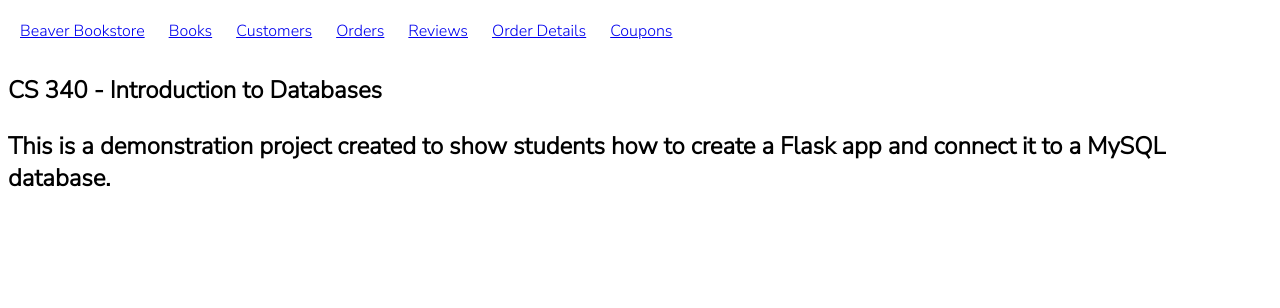
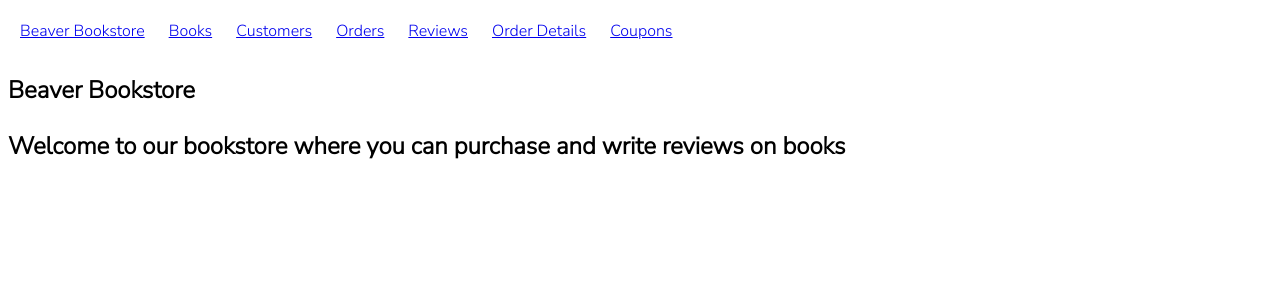
Before and after one commit to h3nry-m/Beaver_Bookstore, a Flask app: page / in a window 1280 px wide. Shown: the top 308 px of the page. Run offline with Flask 2, Linux system fonts and the light colour scheme.

Commit message:
Changed description of home page

```diff
--- a/templates/main.j2
+++ b/templates/main.j2
@@ -1,8 +1,8 @@
 {% extends 'base.html' %}
 {% block header %}
-    <h1>{% block title %} CS 340 - Introduction to Databases{% endblock %}</title>
+    <h1>{% block title %} Beaver Bookstore {% endblock %}</title>
 {% endblock %}
 {% block content %}
-    <p>This is a demonstration project created to show students how to create a Flask app and connect it to a MySQL database.</p>
+    <p>Welcome to our bookstore where you can purchase and write reviews on books</p>
 {% endblock %}
 </html>
```
